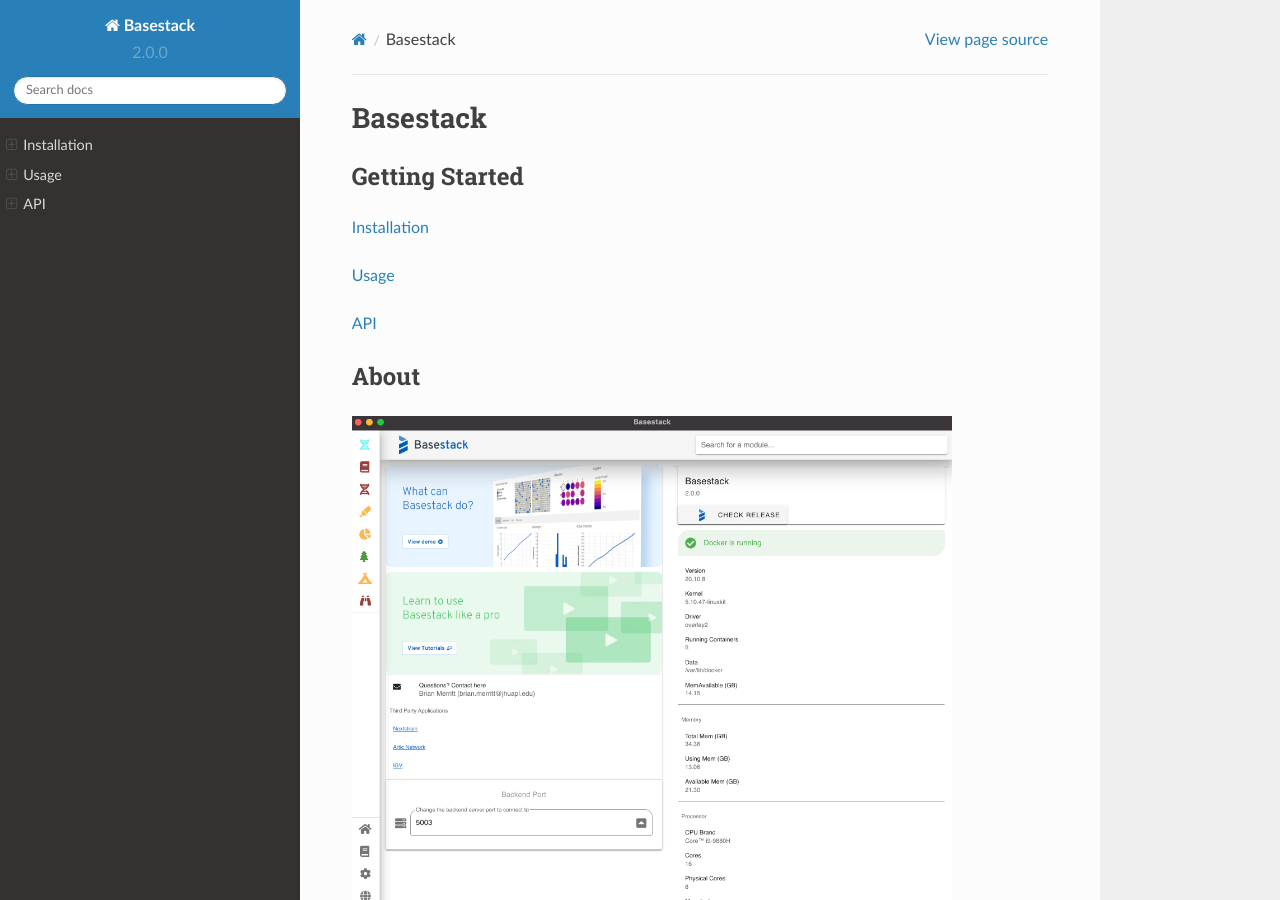
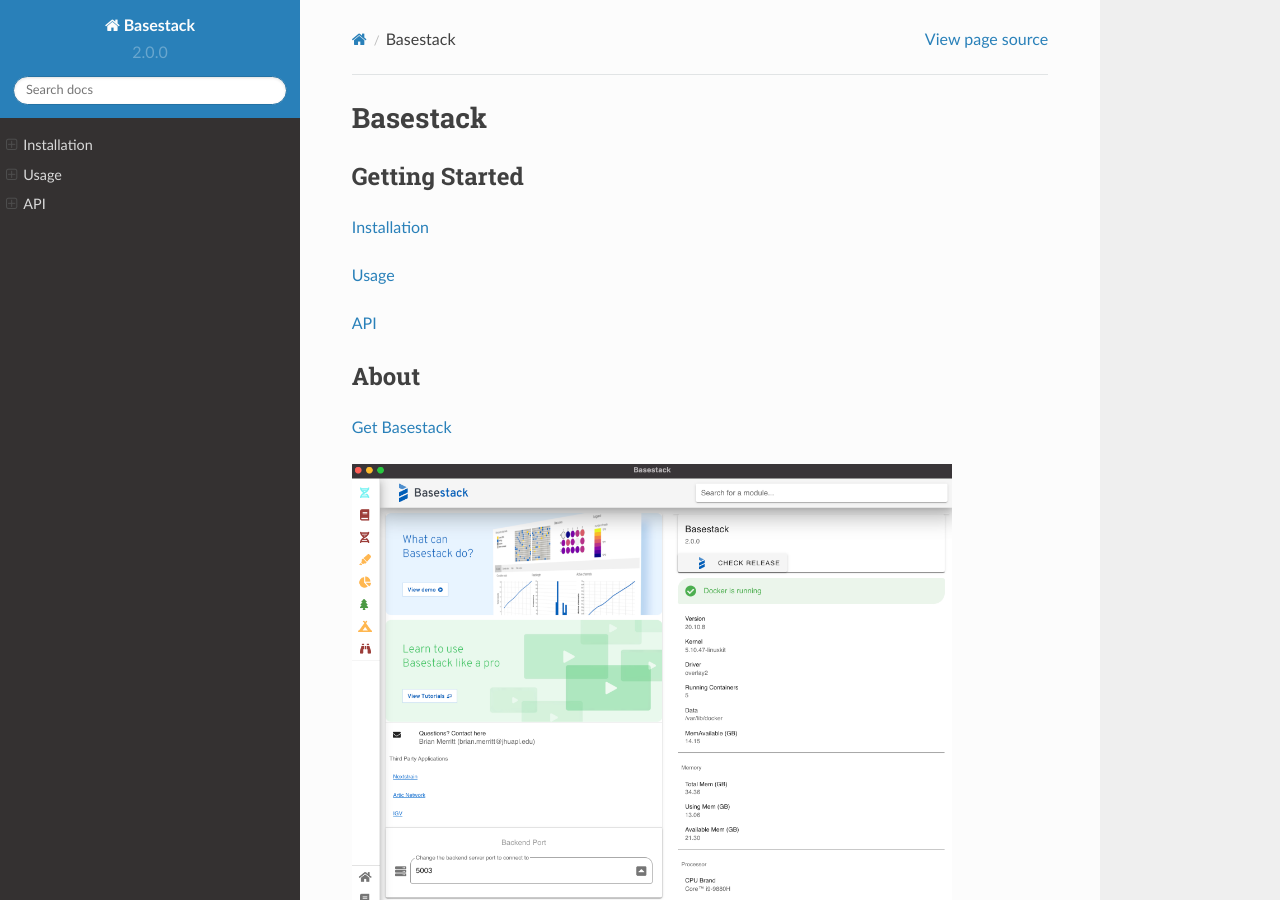
Before and after one commit to Merritt-Brian/BasestackWebsite, a Sphinx documentation site: the page built from docs/source/index.rst, in a window 1280 px wide and 900 px high. Built offline with Sphinx 7.4.7 and the Read the Docs theme 2.0.0, drawn with Linux system fonts in a browser that asks for light colours.

Commit message:
add link to basestack repo

```diff
--- a/docs/source/index.rst
+++ b/docs/source/index.rst
@@ -1,5 +1,6 @@
 Basestack
 =======================================
+
 
 Getting Started
 ----------------
@@ -13,6 +14,9 @@
 
 About
 ----------------
+
+`Get Basestack <https://github.com/jhuapl-bio/Basestack/>`_
+
 
 .. image:: ../assets/img/homepage.png
    :width: 600
--- a/docs/source/installation.rst
+++ b/docs/source/installation.rst
@@ -2,6 +2,8 @@
 
 Installation
 =====
+
+`Get The Latest Basestack Release <https://github.com/jhuapl-bio/Basestack/releases/latest>`_
 
 .. _windows_docker:
 
```
Also changed, not shown: 2 other files.
